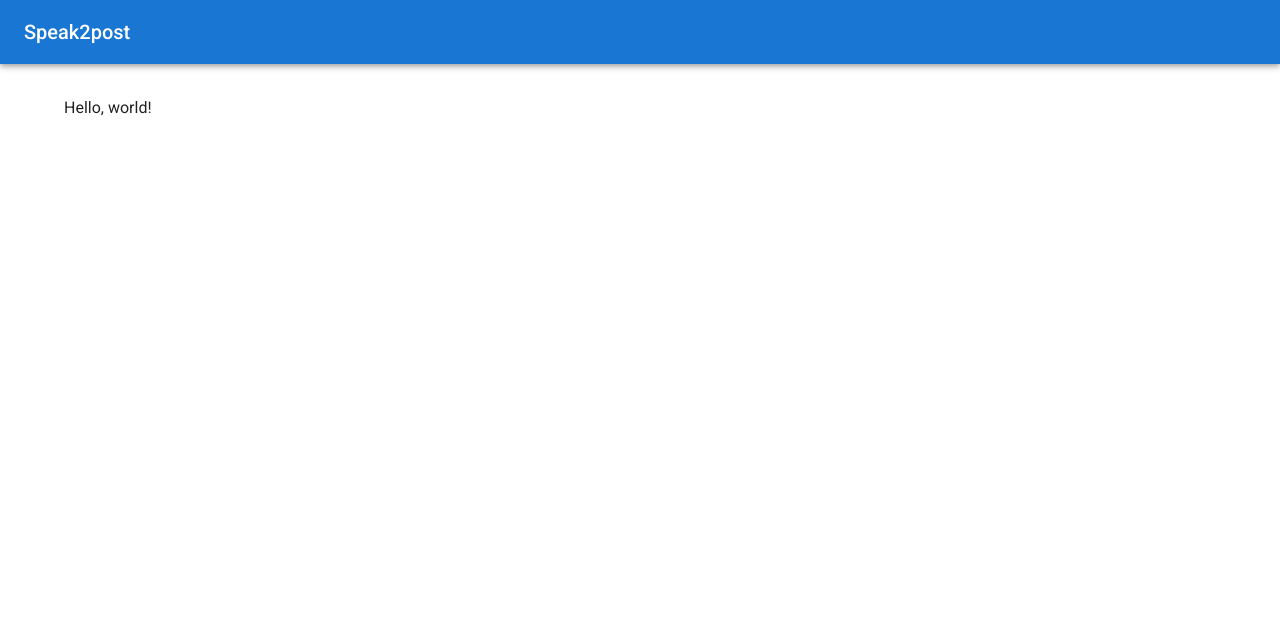
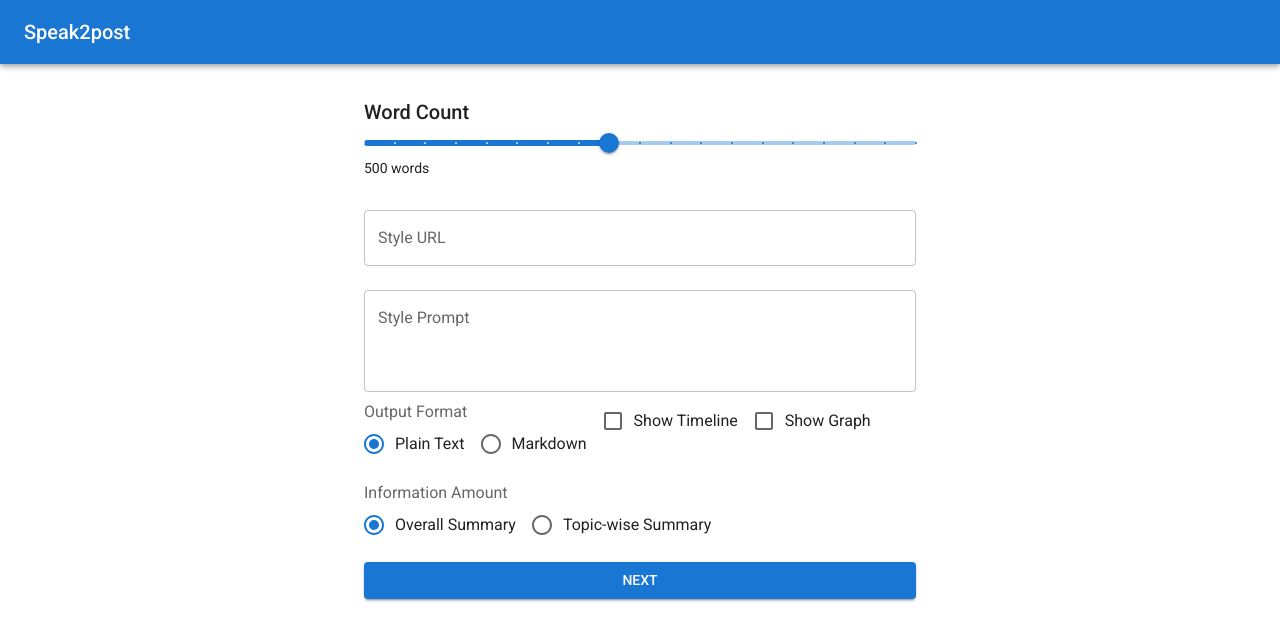
Before and after one commit to nakajima97/speak2post, a Next.js app: page / in a window 1280 px wide. Shown: the top 640 px of the page. Built offline with nearby package versions, Linux system fonts and the light colour scheme; what @mui/material-nextjs would draw is missing.

Commit message:
#3 設定画面を作成

```diff
--- a/src/app/page.tsx
+++ b/src/app/page.tsx
@@ -1,7 +1,120 @@
-export default function Home() {
+"use client";
+
+import React, { useState } from 'react';
+import { Box, Button, Checkbox, Container, FormControl, FormControlLabel, FormLabel, InputLabel, MenuItem, Radio, RadioGroup, Select, Slider, TextField, Typography } from '@mui/material';
+
+interface InputScreenProps {
+  onNext: (settings: any) => void;
+}
+
+const InputScreen: React.FC<InputScreenProps> = () => {
+  const [wordCount, setWordCount] = useState(500);
+  const [styleUrl, setStyleUrl] = useState('');
+  const [stylePrompt, setStylePrompt] = useState('');
+  const [outputFormat, setOutputFormat] = useState('plaintext');
+  const [showTimeline, setShowTimeline] = useState(false);
+  const [showGraph, setShowGraph] = useState(false);
+  const [infoAmount, setInfoAmount] = useState('summary');
+
+  const handleSubmit = (e: React.FormEvent) => {
+    e.preventDefault();
+  };
+
   return (
-    <main>
-      <p>Hello, world!</p>
-    </main>
+    <Container maxWidth="sm">
+      <Box component="form" onSubmit={handleSubmit} sx={{ mt: 4 }}>
+        <FormControl fullWidth sx={{ mb: 2 }}>
+          <Typography variant="h6">Word Count</Typography>
+          <Slider
+            value={wordCount}
+            onChange={(e, newValue) => setWordCount(newValue as number)}
+            aria-labelledby="word-count-slider"
+            valueLabelDisplay="auto"
+            step={50}
+            marks
+            min={100}
+            max={1000}
+          />
+          <Typography variant="body2">{wordCount} words</Typography>
+        </FormControl>
+
+        <TextField
+          fullWidth
+          label="Style URL"
+          type="url"
+          value={styleUrl}
+          onChange={(e) => setStyleUrl(e.target.value)}
+          margin="normal"
+          variant="outlined"
+          placeholder="https://example.com"
+        />
+
+        <TextField
+          fullWidth
+          label="Style Prompt"
+          value={stylePrompt}
+          onChange={(e) => setStylePrompt(e.target.value)}
+          margin="normal"
+          variant="outlined"
+          multiline
+          rows={3}
+          placeholder="Enter style prompt..."
+        />
+
+        <FormControl component="fieldset" sx={{ mb: 2 }}>
+          <FormLabel component="legend">Output Format</FormLabel>
+          <RadioGroup
+            row
+            value={outputFormat}
+            onChange={(e) => setOutputFormat(e.target.value)}
+          >
+            <FormControlLabel value="plaintext" control={<Radio />} label="Plain Text" />
+            <FormControlLabel value="markdown" control={<Radio />} label="Markdown" />
+          </RadioGroup>
+        </FormControl>
+
+        <FormControlLabel
+          control={
+            <Checkbox
+              checked={showTimeline}
+              onChange={(e) => setShowTimeline(e.target.checked)}
+            />
+          }
+          label="Show Timeline"
+        />
+        <FormControlLabel
+          control={
+            <Checkbox
+              checked={showGraph}
+              onChange={(e) => setShowGraph(e.target.checked)}
+            />
+          }
+          label="Show Graph"
+        />
+
+        <FormControl component="fieldset" sx={{ mb: 2 }}>
+          <FormLabel component="legend">Information Amount</FormLabel>
+          <RadioGroup
+            row
+            value={infoAmount}
+            onChange={(e) => setInfoAmount(e.target.value)}
+          >
+            <FormControlLabel value="summary" control={<Radio />} label="Overall Summary" />
+            <FormControlLabel value="topics" control={<Radio />} label="Topic-wise Summary" />
+          </RadioGroup>
+        </FormControl>
+
+        <Button
+          type="submit"
+          fullWidth
+          variant="contained"
+          color="primary"
+        >
+          Next
+        </Button>
+      </Box>
+    </Container>
   );
-}
+};
+
+export default InputScreen;
```
